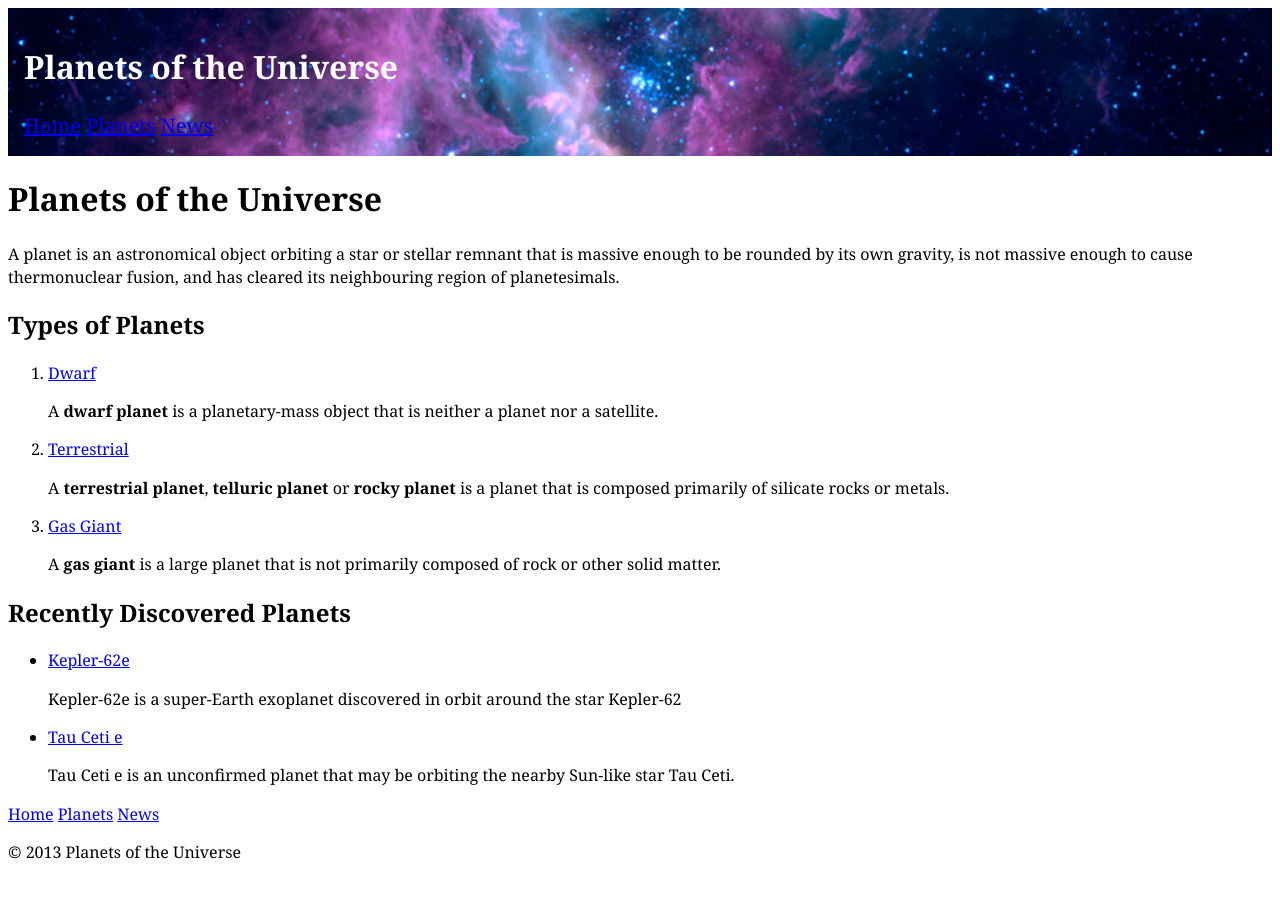
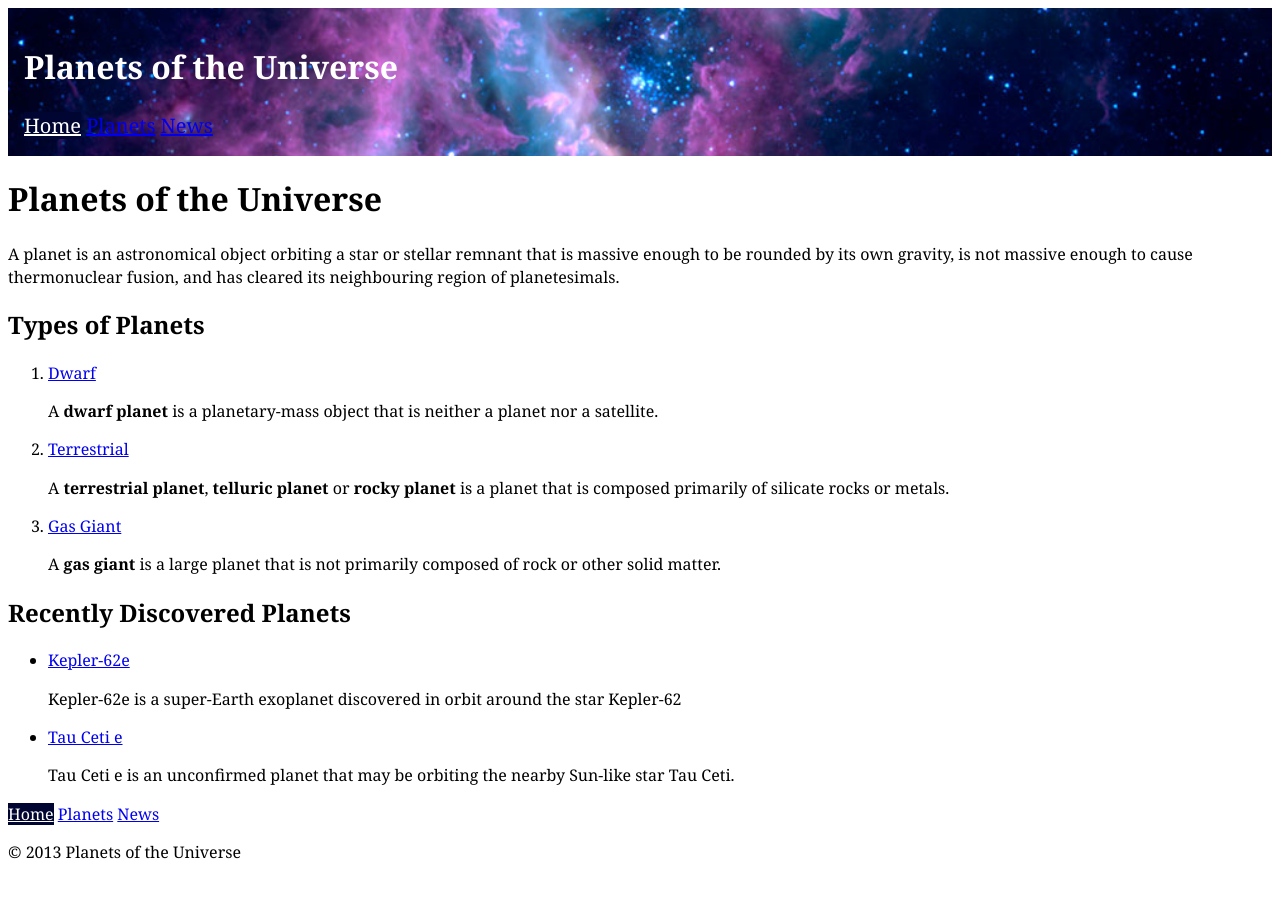
Before and after one commit to Dwightgnjohnson/planets-of-the-universe, a Jekyll site: the page built from index.html, in a window 1280 px wide. Built offline with Jekyll 4.4.1, drawn with Linux system fonts in a browser that asks for light colours; Markdown is read by kramdown in place of the engine named in the settings.

Commit message:
Fixed: The home link wasn't highlighting after the transition to pretty URLs.

```diff
--- a/_includes/nav.html
+++ b/_includes/nav.html
@@ -1,6 +1,6 @@
 <nav>
   <ul class="nav {{include.navclass}}">
-    <li><a href="{{site.baseurl}}/" class="{% if page.url == '/index.html' %}current{% endif %}">Home</a></li>
+    <li><a href="{{site.baseurl}}/" class="{% if page.url == '/' %}current{% endif %}">Home</a></li>
     <li><a href="{{site.baseurl}}/planets/" class="{% if page.url contains 'planets' %}current{% endif %}">Planets</a></li>
     <li><a href="{{site.baseurl}}/news/" class="{% if page.url contains 'news' or page.url contains 'recently-discovered' %}current{% endif %}">News</a></li>
   </ul>
```
